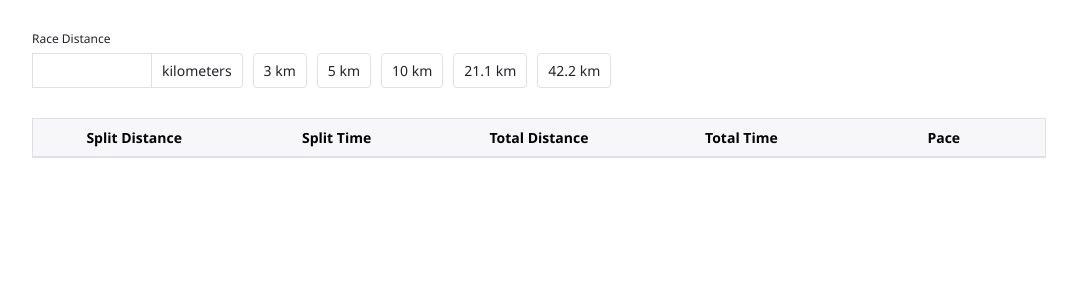
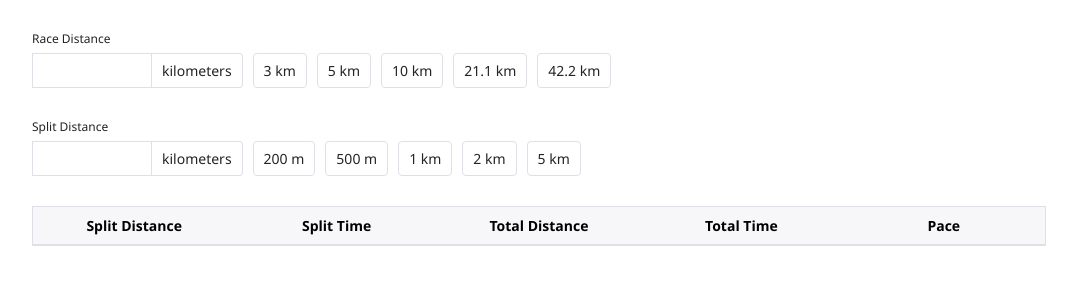
Before and after one commit to kongsgard/pacer, a SvelteKit app: page / in a window 1280 px wide. Shown: the top 300 px of the page, without its empty margins (101-1178 px from the left). Built offline with nearby package versions, Linux system fonts and the light colour scheme.

Commit message:
feat: add SplitDistance component

```diff
--- a/src/lib/components/data-table/data-table.svelte
+++ b/src/lib/components/data-table/data-table.svelte
@@ -5,11 +5,10 @@
 	import TableCell, { CellSuffix } from './table-cell.svelte';
 
 	export let totalTime: Duration = Duration.fromObject({ minutes: 30 });
-	export let splitDistance: number = 1;
 
 	let columns = ['Split Distance', 'Split Time', 'Total Distance', 'Total Time', 'Pace'];
 	let data: IRunningData[] = [];
-	$: data = computeRunningData(totalTime, $raceDetails.raceDistance, splitDistance);
+	$: data = computeRunningData(totalTime, $raceDetails.raceDistance, $raceDetails.splitDistance);
 </script>
 
 <table>
--- a/src/routes/+page.svelte
+++ b/src/routes/+page.svelte
@@ -1,15 +1,13 @@
 <script lang="ts">
 	import { DataTable } from '$lib/components/data-table';
 	import RaceDistance from './race-distance.svelte';
-	import { Duration } from '$lib/functions/duration';
-
-	const totalTime = Duration.fromObject({ minutes: 36, seconds: 59 });
-	const splitDistance = 1;
+	import SplitDistance from './split-distance.svelte';
 </script>
 
 <main>
 	<RaceDistance />
-	<DataTable {totalTime} {splitDistance} />
+	<SplitDistance />
+	<DataTable />
 </main>
 
 <style>
--- /dev/null
+++ b/src/routes/split-distance.svelte
@@ -0,0 +1,44 @@
+<script lang="ts">
+	import { Button, FieldSet, Legend, TextInput } from '$lib/components';
+	import { raceDetails } from './stores';
+</script>
+
+<FieldSet>
+	<Legend>Split Distance</Legend>
+
+	<div class="custom-input">
+		<TextInput type="number" inputmode="decimal" bind:value={$raceDetails.splitDistance} />
+		<div>kilometers</div>
+	</div>
+
+	<div class="button-group">
+		<Button on:click={() => ($raceDetails.splitDistance = 0.2)}>200 m</Button>
+		<Button on:click={() => ($raceDetails.splitDistance = 0.5)}>500 m</Button>
+		<Button on:click={() => ($raceDetails.splitDistance = 1)}>1 km</Button>
+		<Button on:click={() => ($raceDetails.splitDistance = 2)}>2 km</Button>
+		<Button on:click={() => ($raceDetails.splitDistance = 5)}>5 km</Button>
+	</div>
+</FieldSet>
+
+<style>
+	.custom-input {
+		display: flex;
+	}
+
+	.custom-input > div {
+		display: flex;
+		align-items: center;
+		background-color: #fff;
+		color: #242428;
+		border: 1px solid #dfdfe8;
+		border-left: 0;
+		border-radius: 0 4px 4px 0;
+		padding: 6px 10px;
+	}
+
+	.button-group {
+		display: flex;
+		flex-wrap: wrap;
+		gap: 1rem;
+	}
+</style>
```
